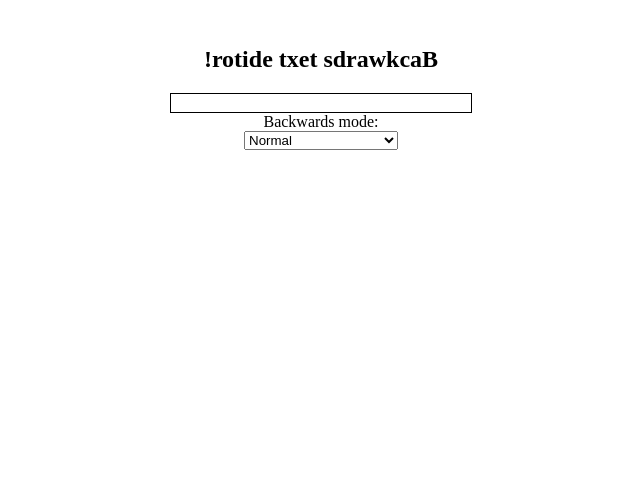
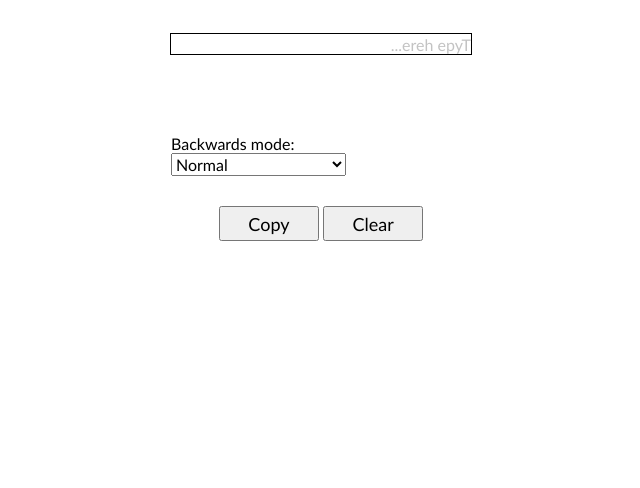
Before and after one commit to Korn-Jacob/rotidE-txeT, a plain HTML site: page index.html in a window 1280 px wide. Shown: the part 312-800 px from the top of the page, without its empty margins (319-959 px from the left). Drawn offline with Linux system fonts and the light colour scheme.

Commit message:
more features, site looks better

```diff
--- a/index.html
+++ b/index.html
@@ -6,11 +6,12 @@
     </head>
     <body spellcheck="false">
         <div class="middle">
-            <h2>
+            <h2 id="header">
                 !rotide txet sdrawkcaB
             </h2>
             <div id="text" contenteditable="true"></div>
-
+            <div id="type-here">...ereh epyT</div>
+            <div id="backwards-mode-container">
                 <label for="backwards-mode">Backwards mode:</label>
                 <select id="backwards-mode">
                     <option selected>Normal</option>
@@ -18,6 +19,11 @@
                     <option>Backwards characters</option>
                 </select>
             </div>
+            <div>
+                <button id="copy">Copy</button>
+                <button id="clear">Clear</button>
+            </div>
+        </div>
     </body>
     <script src="script.js"></script>
 </html>
--- a/script.js
+++ b/script.js
@@ -1,5 +1,7 @@
 let text = document.getElementById("text");
 let mode = document.getElementById("backwards-mode");
+let typeHere = document.getElementById("type-here");
+let header = document.getElementById("header");
 
 document.addEventListener("keydown", (e) => {
     switch (mode.value) {
@@ -12,9 +14,8 @@ document.addEventListener("keydown", (e) => {
         case "Backwards characters":
             typeBackwardsCharacters(e);
             break;
-
-
     }
+    setTimeout(updateTypeHere, 1);
 });
 
 function typeBackwardsNormal(e) {
@@ -95,3 +96,38 @@ function cursor_position() {
 
     return pos;
 }
+
+
+function updateTypeHere() {
+    typeHere.style.visibility = text.childNodes ? "hidden" : "default";
+}
+
+switch (mode.value) {
+    case "Normal":
+        typeHere.innerText = "...ereh epyT"
+        header.innerText = "!rotide txet sdrawkcaB"
+        break;
+    case "Words":
+        typeHere.innerText = "here... Type"
+        header.innerText = "editor! text Backwards"
+        break;
+    case "Backwards characters":
+        typeHere.innerText = "...ɘɿɘ⑁ ɘqγT"
+        header.innerText = "!ɿoɟibɘ ɟxɘɟ ƨbɿɒwʞɔɒᗺ";
+        break;
+}
+
+function clear() {
+    console.log("?");
+    text.childNodes[0].data = "";
+}
+
+function copy() {
+    navigator.clipboard.writeText(text.childNodes[0].data);
+    clear();
+    alert("copied!");
+}
+
+document.getElementById("copy").onclick = copy;
+document.getElementById("clear").onclick = clear;
+mode.onchange = () => {window.location.reload(); clear()};
--- a/style.css
+++ b/style.css
@@ -1,3 +1,7 @@
+* {
+    font-family:'Gill Sans', 'Gill Sans MT', Calibri, 'Trebuchet MS', sans-serif
+}
+
 html, body {
     width: 100%;
     height: 100%;
@@ -11,6 +15,7 @@ html, body {
     border: solid black 1px;
     width: 300px;
     text-align: right;
+    height: 20px;
 }
 
 .middle {
@@ -20,4 +25,24 @@ html, body {
     flex-direction: column;
     align-items: center;
     justify-content: center;
+    gap: 30px;
 }
+
+#type-here {
+    color: rgba(175, 175, 175, 0.75);
+    z-index: -1;
+    width: 300px;
+    text-align: right;
+    position: relative;
+    top: -50px;
+}
+
+button {
+    width: 100px;
+    height: 35px;
+    font-size: large;
+}
+
+#backwards-mode-container > * {
+    font-size: medium;
+}
```
Lines whose indentation alone changed are shown as unchanged.
